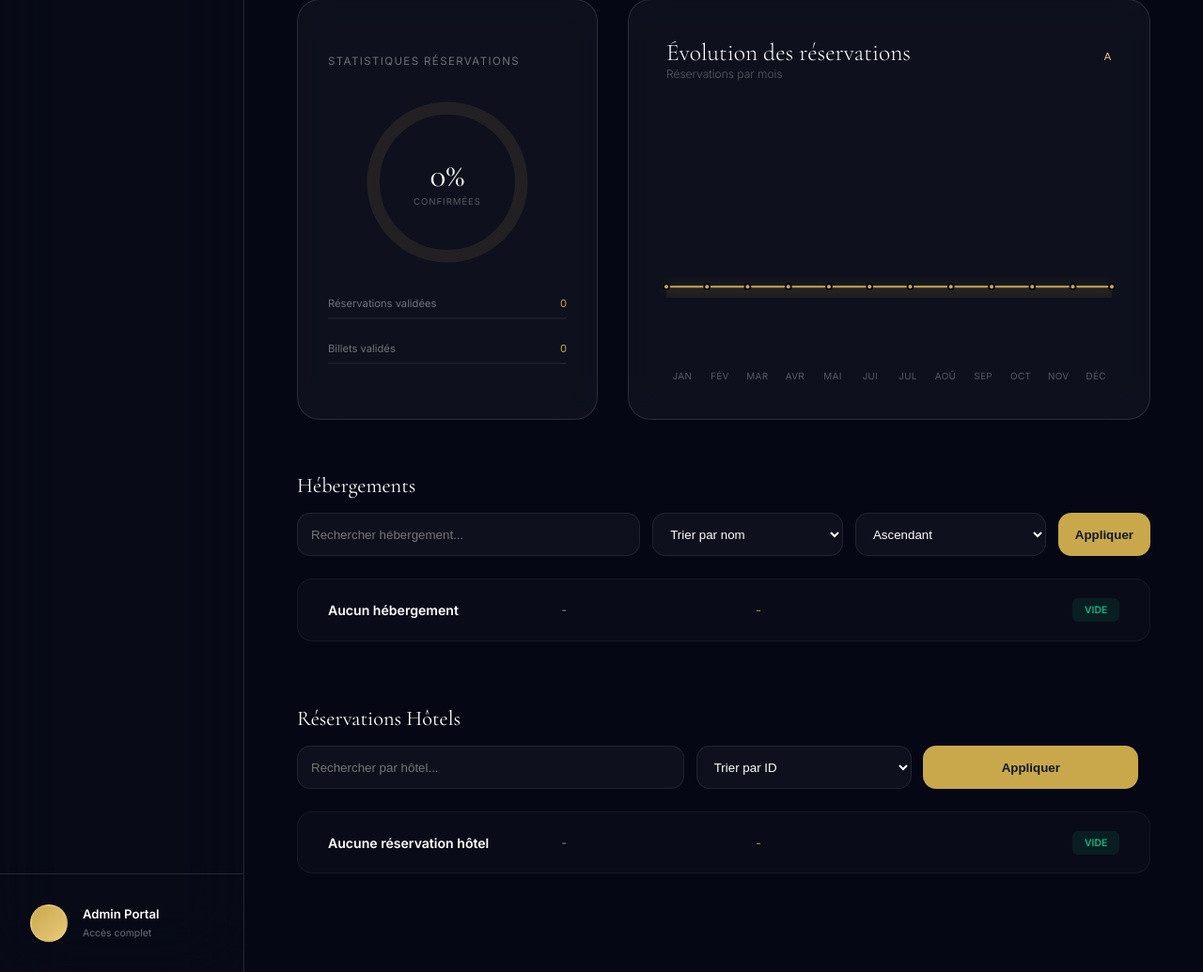
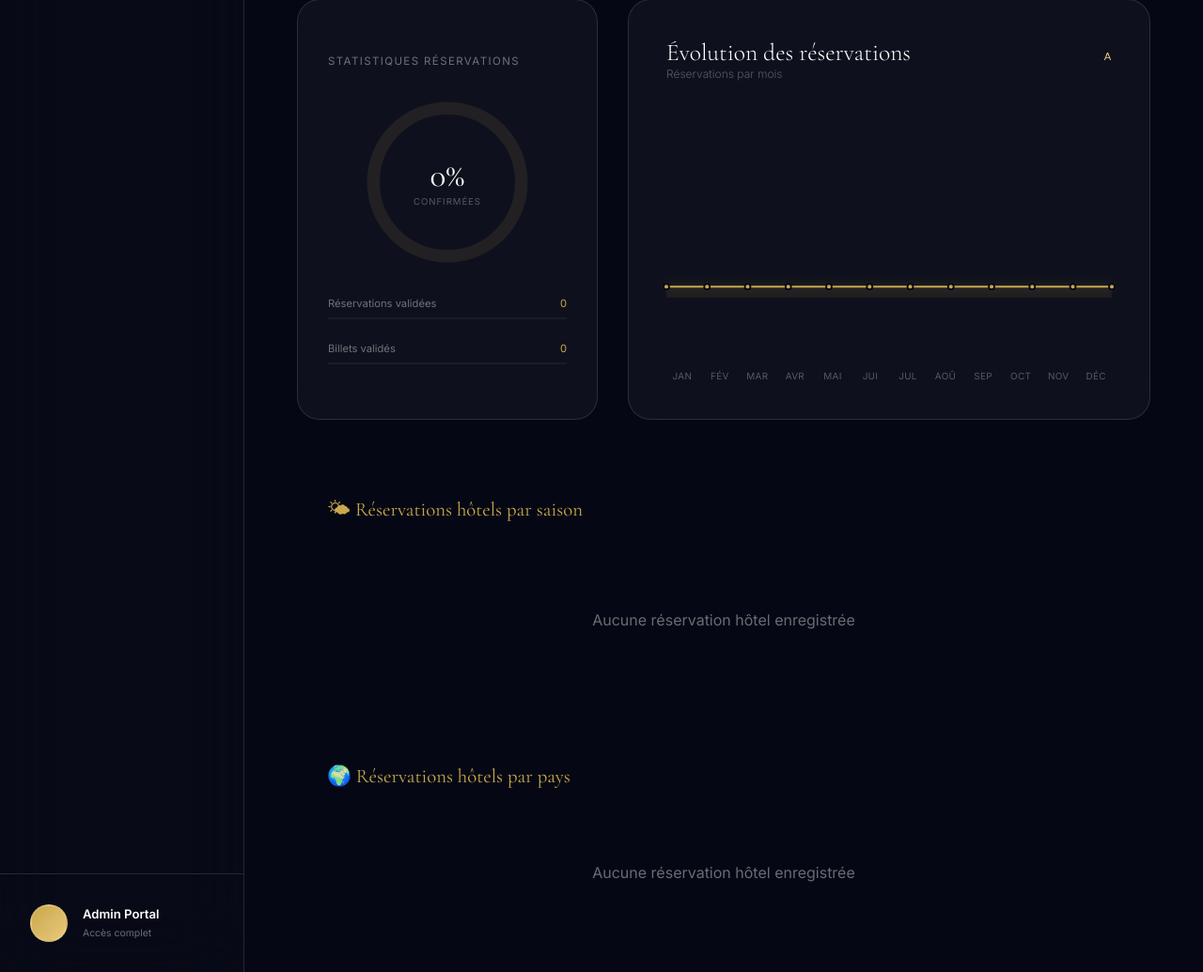
Before and after one commit to oussemafazzen/Esprit-PIDEW-3A25-2526-Travelia, a Symfony app: template templates/admin/dashboard.html.twig in a window 1280 px wide. Shown: the part 928-1963 px from the top of the page at 94% size. Run offline with Twig, Linux system fonts and the light colour scheme; the template is opened without the code that fills it, so the values that code supplies are empty; some libraries are stand-ins or nearby versions.

Commit message:
feat(dashboard): add 2 real hebergement stats — reservations by season + by country; remove all list sections

```diff
--- a/templates/admin/dashboard.html.twig
+++ b/templates/admin/dashboard.html.twig
@@ -388,13 +388,6 @@
 
     {% set totalHebergements = totalHebergements|default(0) %}
     {% set totalReservationsHeberg = totalReservationsHeberg|default(0) %}
-    {% set recentHebergements = recentHebergements|default([]) %}
-    {% set recentResHeberg = recentResHeberg|default([]) %}
-    {% set hebergSearch = hebergSearch|default('') %}
-    {% set hebergSort = hebergSort|default('nom') %}
-    {% set hebergDirection = hebergDirection|default('ASC') %}
-    {% set resHebergSearch = resHebergSearch|default('') %}
-    {% set resHebergSort = resHebergSort|default('id') %}
 
     <aside class="app-sidebar">
         <div class="logo-area">
@@ -679,123 +672,80 @@
                 </div>
             </div>
 
-            {# ══ Hébergements list ══ #}
-            <div class="bookings-list">
-                <div class="list-head">
-                    <h4>Hébergements</h4>
-
-                    <form method="get" action="{{ path('admin_dashboard') }}" class="dashboard-filter-form">
-                        <input
-                            type="text"
-                            name="heberg_search"
-                            value="{{ hebergSearch|default('') }}"
-                            placeholder="Rechercher hébergement..."
-                            class="dashboard-filter-input"
-                        >
-
-                        <select name="heberg_sort" class="dashboard-filter-select">
-                            <option value="nom"   {{ (hebergSort|default('nom')) == 'nom'   ? 'selected' : '' }}>Trier par nom</option>
-                            <option value="ville" {{ (hebergSort|default('nom')) == 'ville' ? 'selected' : '' }}>Ville</option>
-                            <option value="pays"  {{ (hebergSort|default('nom')) == 'pays'  ? 'selected' : '' }}>Pays</option>
-                        </select>
-
-                        <select name="heberg_direction" class="dashboard-filter-select">
-                            <option value="ASC"  {{ (hebergDirection|default('ASC')) == 'ASC'  ? 'selected' : '' }}>Ascendant</option>
-                            <option value="DESC" {{ (hebergDirection|default('ASC')) == 'DESC' ? 'selected' : '' }}>Descendant</option>
-                        </select>
-
-                        <button type="submit" class="dashboard-filter-btn">Appliquer</button>
-
-                        {# Keep other search states #}
-                        <input type="hidden" name="reservation_search" value="{{ reservationSearch }}">
-                        <input type="hidden" name="reservation_sort" value="{{ reservationSort }}">
-                        <input type="hidden" name="reservation_direction" value="{{ reservationDirection }}">
-                        <input type="hidden" name="billet_search" value="{{ billetSearch }}">
-                        <input type="hidden" name="billet_sort" value="{{ billetSort }}">
-                        <input type="hidden" name="billet_direction" value="{{ billetDirection }}">
-                        <input type="hidden" name="res_heberg_search" value="{{ resHebergSearch|default('') }}">
-                        <input type="hidden" name="res_heberg_sort" value="{{ resHebergSort|default('id') }}">
-                    </form>
+            {# ══ Stat 1 : Réservations hôtels par saison ══ #}
+            <div class="bookings-list" style="grid-column: span 3;">
+                <div class="list-head" style="padding: 1.5rem 2rem 1rem;">
+                    <h4 style="font-family:var(--serif); font-size:1.3rem; font-weight:400; color:var(--gold);">
+                        🌤 Réservations hôtels par saison
+                    </h4>
                 </div>
 
-                {% for heberg in recentHebergements|default([]) %}
-                    <div class="booking-item">
-                        <div class="b-cust">🏨 {{ heberg.nom }}</div>
-                        <div class="b-dest">{{ heberg.ville }} — {{ heberg.pays }}</div>
-                        <div class="b-date" style="color:var(--gold);">{{ heberg.tarifParNuit }} DT / nuit</div>
-                        <div class="b-status">Cap. {{ heberg.capacite }}</div>
+                {% set seasonColors = {
+                    'Hiver':     '#6ea8d8',
+                    'Printemps': '#6dc98b',
+                    'Été':       '#e8c97e',
+                    'Automne':   '#e09a5c'
+                } %}
+                {% set seasonIcons = {
+                    'Hiver':     '❄️',
+                    'Printemps': '🌸',
+                    'Été':       '☀️',
+                    'Automne':   '🍂'
+                } %}
+                {% set totalSeason = 0 %}
+                {% for count in seasonStats|default({}) %}{% set totalSeason = totalSeason + count %}{% endfor %}
+
+                <div style="display:grid; grid-template-columns: repeat(4,1fr); gap:1.5rem; padding: 1rem 2rem 2rem;">
+                    {% for season, count in seasonStats|default({}) %}
+                        {% set pct = totalSeason > 0 ? (count / totalSeason * 100)|round(1) : 0 %}
+                        {% set color = seasonColors[season]|default('#c9a84c') %}
+                        <div style="background:rgba(255,255,255,0.03); border:1px solid rgba(255,255,255,0.07); border-radius:16px; padding:1.5rem; text-align:center;">
+                            <div style="font-size:2rem; margin-bottom:0.5rem;">{{ seasonIcons[season]|default('🗓') }}</div>
+                            <div style="font-size:0.7rem; text-transform:uppercase; letter-spacing:0.1em; color:rgba(255,255,255,0.4); margin-bottom:0.8rem;">{{ season }}</div>
+                            <div style="font-family:var(--serif); font-size:2.2rem; color:{{ color }}; line-height:1;">{{ count }}</div>
+                            <div style="font-size:0.75rem; color:rgba(255,255,255,0.4); margin:0.5rem 0 1rem;">réservations</div>
+                            {# bar #}
+                            <div style="width:100%; height:4px; background:rgba(255,255,255,0.06); border-radius:10px; overflow:hidden;">
+                                <div style="height:100%; width:{{ pct }}%; background:{{ color }}; border-radius:10px; transition:width 0.8s ease;"></div>
+                            </div>
+                            <div style="font-size:0.7rem; color:{{ color }}; margin-top:0.4rem;">{{ pct }}%</div>
                         </div>
                     {% else %}
-                    <div class="booking-item">
-                        <div class="b-cust">Aucun hébergement</div>
-                        <div class="b-dest">-</div>
-                        <div class="b-date">-</div>
-                        <div class="b-status">Vide</div>
+                        <div style="grid-column:span 4; text-align:center; opacity:0.4; padding:2rem;">
+                            Aucune réservation hôtel enregistrée
                         </div>
                     {% endfor %}
                 </div>
-
-            {# ══ Réservations Hôtels list ══ #}
-            <div class="bookings-list">
-                <div class="list-head">
-                    <h4>Réservations Hôtels</h4>
-
-                    <form method="get" action="{{ path('admin_dashboard') }}" class="dashboard-filter-form">
-                        <input
-                            type="text"
-                            name="res_heberg_search"
-                            value="{{ resHebergSearch|default('') }}"
-                            placeholder="Rechercher par hôtel..."
-                            class="dashboard-filter-input"
-                        >
-
-                        <select name="res_heberg_sort" class="dashboard-filter-select">
-                            <option value="id"              {{ (resHebergSort|default('id')) == 'id'              ? 'selected' : '' }}>Trier par ID</option>
-                            <option value="nom_hebergement" {{ (resHebergSort|default('id')) == 'nom_hebergement' ? 'selected' : '' }}>Hôtel</option>
-                            <option value="statut"          {{ (resHebergSort|default('id')) == 'statut'          ? 'selected' : '' }}>Statut</option>
-                        </select>
-
-                        <select name="heberg_direction" class="dashboard-filter-select" style="display:none;">
-                            <option value="ASC">ASC</option>
-                        </select>
-
-                        <button type="submit" class="dashboard-filter-btn">Appliquer</button>
-
-                        {# Keep other search states #}
-                        <input type="hidden" name="reservation_search" value="{{ reservationSearch }}">
-                        <input type="hidden" name="reservation_sort" value="{{ reservationSort }}">
-                        <input type="hidden" name="reservation_direction" value="{{ reservationDirection }}">
-                        <input type="hidden" name="billet_search" value="{{ billetSearch }}">
-                        <input type="hidden" name="billet_sort" value="{{ billetSort }}">
-                        <input type="hidden" name="billet_direction" value="{{ billetDirection }}">
-                        <input type="hidden" name="heberg_search" value="{{ hebergSearch|default('') }}">
-                        <input type="hidden" name="heberg_sort" value="{{ hebergSort|default('nom') }}">
-                        <input type="hidden" name="heberg_direction" value="{{ hebergDirection|default('ASC') }}">
-                    </form>
             </div>
 
-                {% for resHeberg in recentResHeberg|default([]) %}
-                    {% set statutRH = resHeberg.statut|default('—') %}
-                    {% set statutRHLower = statutRH|lower %}
-                    <div class="booking-item">
-                        <div class="b-cust">Réservation #{{ resHeberg.idReservationHebergement }}</div>
-                        <div class="b-dest">{{ resHeberg.idHebergement ? resHeberg.idHebergement.nom : '—' }}</div>
-                        <div class="b-date" style="color:var(--gold);">
-                            {{ resHeberg.dateDebut ? resHeberg.dateDebut|date('d/m/Y') : '' }}
-                            {% if resHeberg.dateFin %} → {{ resHeberg.dateFin|date('d/m/Y') }}{% endif %}
+            {# ══ Stat 2 : Réservations hôtels par pays ══ #}
+            <div class="bookings-list" style="grid-column: span 3;">
+                <div class="list-head" style="padding: 1.5rem 2rem 1rem;">
+                    <h4 style="font-family:var(--serif); font-size:1.3rem; font-weight:400; color:var(--gold);">
+                        🌍 Réservations hôtels par pays
+                    </h4>
                 </div>
-                        <div class="b-status {% if 'attente' in statutRHLower %}pending{% endif %}">
-                            {{ statutRH }}
+
+                {% set totalCountry = 0 %}
+                {% for row in countryStats|default([]) %}{% set totalCountry = totalCountry + row.total %}{% endfor %}
+
+                <div style="padding: 0.5rem 2rem 2rem; display:flex; flex-direction:column; gap:0.8rem;">
+                    {% for row in countryStats|default([]) %}
+                        {% set pct = totalCountry > 0 ? (row.total / totalCountry * 100)|round(1) : 0 %}
+                        <div style="display:flex; align-items:center; gap:1rem;">
+                            <div style="min-width:130px; font-size:0.85rem;">{{ row.pays|default('—') }}</div>
+                            <div style="flex:1; height:8px; background:rgba(255,255,255,0.06); border-radius:10px; overflow:hidden;">
+                                <div style="height:100%; width:{{ pct }}%; background:linear-gradient(90deg, var(--gold2), var(--gold)); border-radius:10px; transition:width 0.8s ease;"></div>
                             </div>
+                            <div style="min-width:60px; text-align:right; font-family:var(--serif); color:var(--gold); font-size:1.1rem;">{{ row.total }}</div>
+                            <div style="min-width:45px; font-size:0.72rem; color:rgba(255,255,255,0.35);">{{ pct }}%</div>
                         </div>
                     {% else %}
-                    <div class="booking-item">
-                        <div class="b-cust">Aucune réservation hôtel</div>
-                        <div class="b-dest">-</div>
-                        <div class="b-date">-</div>
-                        <div class="b-status">Vide</div>
+                        <div style="text-align:center; opacity:0.4; padding:2rem;">
+                            Aucune réservation hôtel enregistrée
                         </div>
                     {% endfor %}
+                </div>
             </div>
 
         </div>
```
Also changed, not shown: src/Controller/AdminController.php (+19 -44 lines), src/Repository/ReservationhebergementRepository.php (+47 -0 lines). Lines whose indentation alone changed are shown as unchanged.
